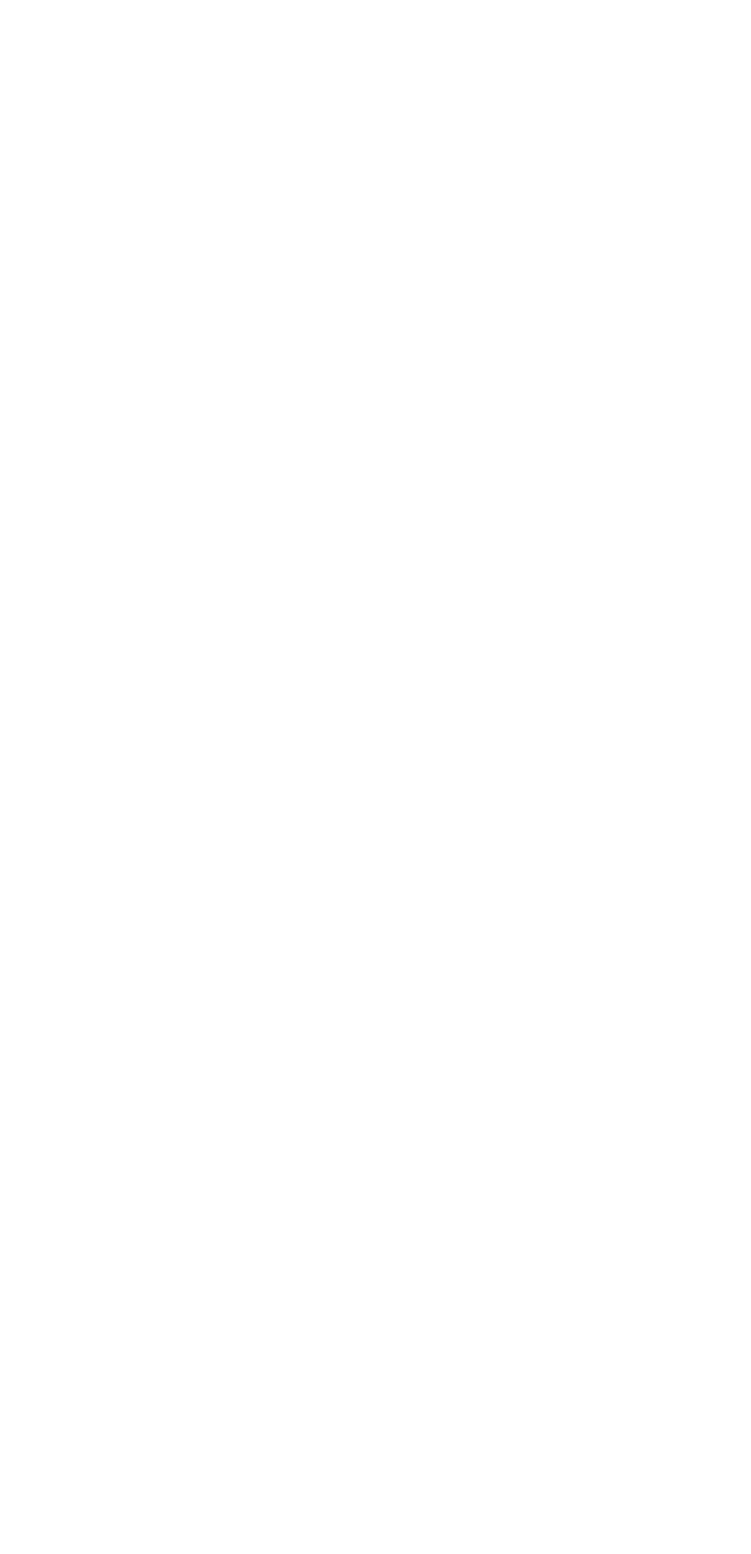
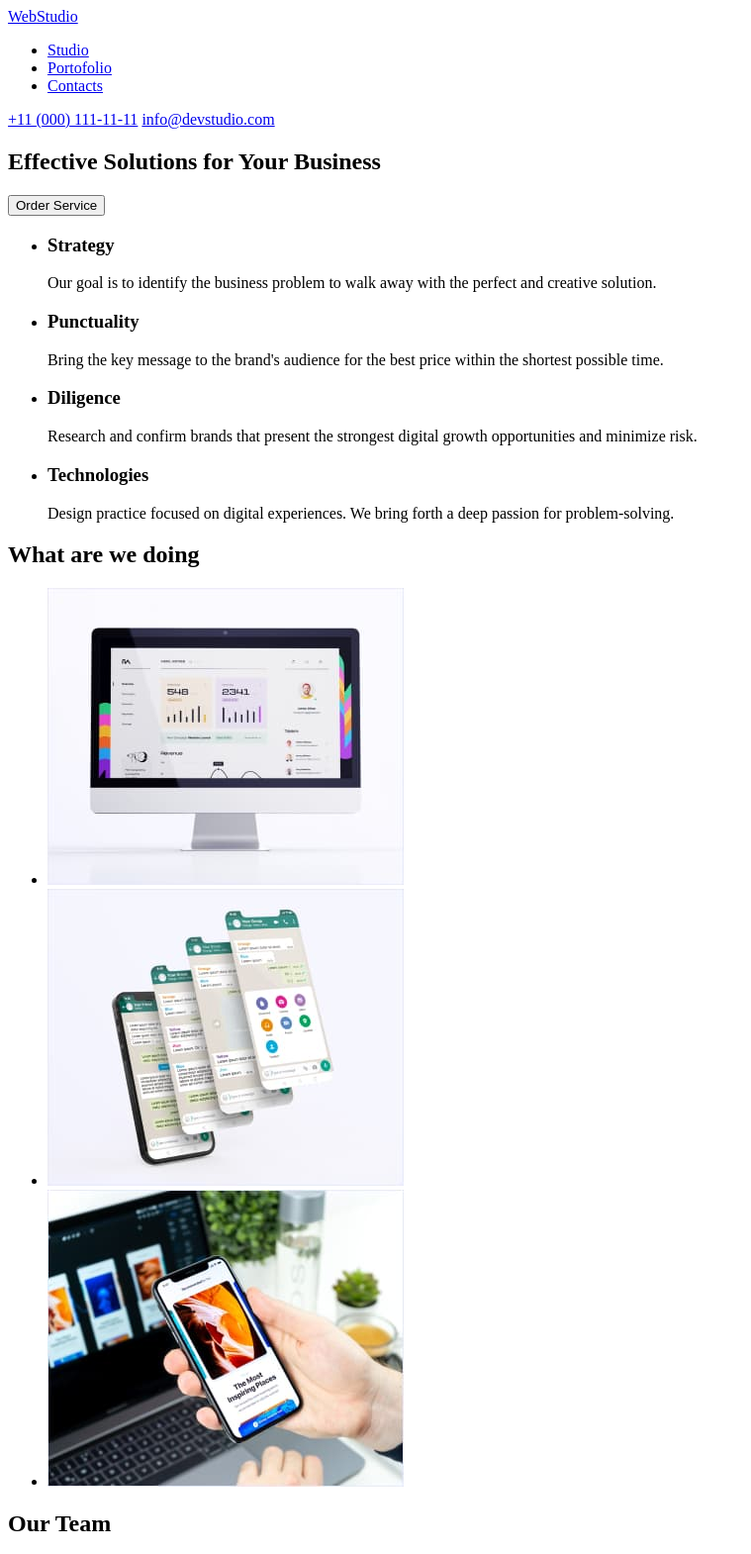
Before and after one commit to Abiatar-Cosma/goit-markup-hw-01, a plain HTML site: page index.html in a window 1280 px wide. Shown: the top 1570 px of the page at 99% size, without its empty margins (0-759 px from the left). Before the commit the page ends 800 px from the top, so only its background shows below. Drawn offline with Linux system fonts and the light colour scheme.

Commit message:
Marcajul HTML pentru tema #1
Marcajul paginii Studio este scris în fișierul index.html.
Este realizat marcajul HTML pentru toate elementele layout-ului.

```diff
--- a/index.html
+++ b/index.html
@@ -5,11 +5,97 @@
     <meta charset="UTF-8">
     <meta http-equiv="X-UA-Compatible" content="IE=edge" />
     <meta name="viewport" content="width=device-width, initial-scale=1.0">
-    <title>Document</title>
+    <title>WebStudio</title>
 </head>
 
 <body>
+    <!-- Antet -->
+    <header>
+        <a href="index.html" class="logo-link">WebStudio</a>
 
+        <!-- Bara de navigatie -->
+        <nav>
+            <ul>
+                <li><a href="#studio">Studio</a></li>
+                <li><a href=" #portofolio">Portofolio</a></li>
+                <li><a href="#contacts">Contacts</a></li>
+            </ul>
+        </nav>
+        <a href="tel:+11 (000) 111-11-11">+11 (000) 111-11-11</a>
+        <a href="mailto:info@devstudio.com">info@devstudio.com</a>
+    </header>
+    <main>
+        <!-- Sectionea 'Hero' -->
+        <section>
+            <h1>Effective Solutions
+                for Your Business</h1>
+            <button type="button">Order Service</button>
+        </section>
+        <!-- Sectiunea 1 Feautures -->
+        <section>
+            <ul>
+                <li>
+                    <h3>Strategy</h3>
+                    <p>Our goal is to identify the business
+                        problem to walk away with the perfect and creative solution.</p>
+                </li>
+                <li>
+                    <h3>Punctuality</h3>
+                    <p>Bring the key message to the brand's audience for the best price within the shortest possible
+                        time.</p>
+                </li>
+                <li>
+                    <h3>Diligence</h3>
+                    <p>Research and confirm brands that present the strongest digital growth opportunities and minimize
+                        risk.</p>
+                </li>
+                <li>
+                    <h3>Technologies</h3>
+                    <p>Design practice focused on digital experiences. We bring forth a deep passion for
+                        problem-solving.</p>
+                </li>
+            </ul>
+        </section>
+        <!-- sectiunea What are we doing -->
+        <section>
+            <h2 class="title">What are we doing</h2>
+            <ul>
+                <li><img src="./images/img-1.jpeg" alt="computer" width="360"></li>
+                <li><img src="./images/img 2.jpeg" alt="mai multe pagini mobile WhatsApp suprapuse" width="360"></li>
+                <li><img src="./images/img 3.jpeg" alt="navigare pe un smartphone" width="360"></li>
+            </ul>
+        </section>
+        <!-- Sectiunea Our Team -->
+        <section>
+            <h2 class="title">Our Team</h2>
+            <ul>
+                <li>
+                    <img src="./images/img-team-1.jpeg" alt="portret Mark Guerrero" width="264" />
+                    <h3>Mark Guerrero</h3>
+                    <p>Product Designer</p>
+                </li>
+                <li><img src="./images/img-team-2.jpeg" alt="portret Tom Ford" width="264" />
+                    <h3>Tom Ford</h3>
+                    <p>Frontend Developer</p>
+                </li>
+                <li>
+                    <img src="./images/img-team-3.jpeg" alt="portret Camila Garcia" width="264" />
+                    <h3>Camila Garcia</h3>
+                    <p>Marketing</p>
+                </li>
+                <li>
+                    <img src="./images/img-team-4.jpeg" alt="portret Daniel Wilson" width="264" />
+                    <h3>Daniel Wilson</h3>
+                    <p>UI Designer</p>
+                </li>
+            </ul>
+        </section>
+    </main>
+    <!-- Sectiunea Footer -->
+    <footer>
+        <a href="index.html" class="logo-link">WebStudio</a>
+        <p>Increase the flow of customers and sales for your business with digital marketing & growth solutions.</p>
+    </footer>
 </body>
 
 </html>
```
Also changed, not shown: images/img 2.jpeg (added), images/img 3.jpeg (added), images/img-1.jpeg (added), images/img-team-1.jpeg (added), images/img-team-2.jpeg (added), images/img-team-3.jpeg (added), images/img-team-4.jpeg (added), 2 other files.
